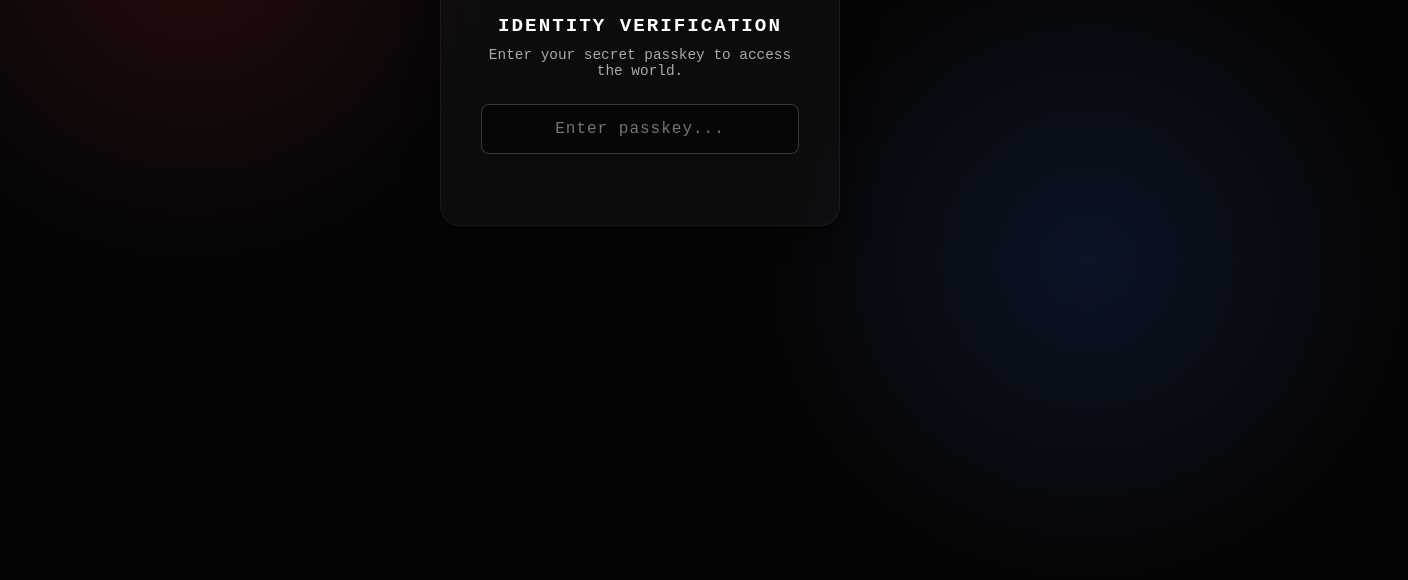
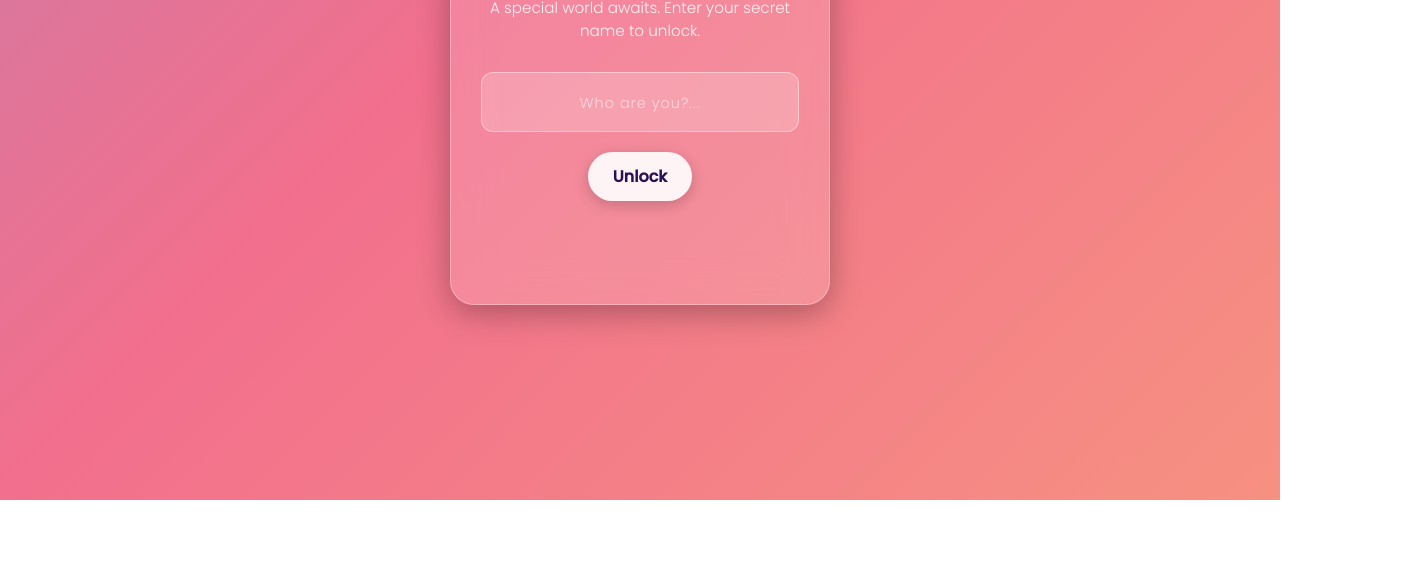
Before and after one commit to priteshhh01/Nakhrebaaj, a plain HTML site: page index.html in a window 1280 px wide. Shown: the part 300-880 px from the top of the page, 1408 px wide, since content can reach past the window. After the commit the page ends 800 px from the top, so only its background shows below. Drawn offline with nearby package versions, Linux system fonts and the light colour scheme; a web font is replaced by a local one.

Commit message:
Update index.html

```diff
--- a/index.html
+++ b/index.html
@@ -3,103 +3,110 @@
 <head>
     <meta charset="UTF-8">
     <meta name="viewport" content="width=device-width, initial-scale=1.0">
-    <title>Project GUPTI | Restricted Access</title>
+    <title>Project GUPTI | Secret Gateway</title>
     <!-- GSAP for smooth cinematic animations -->
     <script src="https://cdnjs.cloudflare.com/ajax/libs/gsap/3.12.2/gsap.min.js"></script>
+    <!-- Google Fonts for a more romantic, premium look -->
+    <link href="https://fonts.googleapis.com/css2?family=Playfair+Display:ital,wght@0,600;1,600&family=Poppins:wght@300;400;500&display=swap" rel="stylesheet">
     <style>
         * {
             margin: 0;
             padding: 0;
             box-sizing: border-box;
-            font-family: 'Courier New', Courier, monospace; /* Typewriter/Hacker vibe */
         }
 
         body {
-            background-color: #050505; /* Pitch Black */
+            /* Beautiful Romantic Gradient Background */
+            background: linear-gradient(135deg, #2b1055, #7597de, #f26f8d, #fbb873);
+            background-size: 400% 400%;
+            animation: gradientBG 15s ease infinite;
             height: 100vh;
             display: flex;
             justify-content: center;
             align-items: center;
             overflow: hidden;
-            position: relative;
+            font-family: 'Poppins', sans-serif;
         }
 
-        /* Cinematic Spidey Glow (Red & Blue) */
-        .glow-red {
-            position: absolute;
-            top: -10%;
-            left: -10%;
-            width: 50vw;
-            height: 50vw;
-            background: radial-gradient(circle, rgba(226, 54, 54, 0.15) 0%, rgba(0,0,0,0) 70%);
-            z-index: 0;
+        /* Smooth moving background animation */
+        @keyframes gradientBG {
+            0% { background-position: 0% 50%; }
+            50% { background-position: 100% 50%; }
+            100% { background-position: 0% 50%; }
         }
 
-        .glow-blue {
-            position: absolute;
-            bottom: -10%;
-            right: -10%;
-            width: 50vw;
-            height: 50vw;
-            background: radial-gradient(circle, rgba(43, 108, 226, 0.15) 0%, rgba(0,0,0,0) 70%);
-            z-index: 0;
-        }
-
-        /* Glassmorphism Card */
+        /* Premium Glassmorphism Card */
         .glass-box {
             position: relative;
             z-index: 10;
-            background: rgba(255, 255, 255, 0.03);
-            backdrop-filter: blur(16px);
-            -webkit-backdrop-filter: blur(16px);
-            border: 1px solid rgba(255, 255, 255, 0.05);
-            border-radius: 20px;
-            padding: 40px;
+            background: rgba(255, 255, 255, 0.15); /* Slightly brighter glass */
+            backdrop-filter: blur(20px);
+            -webkit-backdrop-filter: blur(20px);
+            border: 1px solid rgba(255, 255, 255, 0.3);
+            border-radius: 24px;
+            padding: 50px 30px;
             width: 90%;
-            max-width: 400px;
+            max-width: 380px;
             text-align: center;
-            box-shadow: 0 4px 30px rgba(0, 0, 0, 0.5);
+            box-shadow: 0 8px 32px 0 rgba(0, 0, 0, 0.3);
         }
 
         h2 {
+            font-family: 'Playfair Display', serif;
             color: #ffffff;
-            font-size: 1.2rem;
-            margin-bottom: 10px;
-            letter-spacing: 2px;
-            text-transform: uppercase;
+            font-size: 1.8rem;
+            margin-bottom: 12px;
+            text-shadow: 1px 1px 3px rgba(0,0,0,0.2);
         }
 
         p {
-            color: #aaaaaa;
-            font-size: 0.9rem;
-            margin-bottom: 25px;
+            color: rgba(255, 255, 255, 0.9);
+            font-size: 0.95rem;
+            margin-bottom: 30px;
+            font-weight: 300;
         }
 
+        /* Input field where text is VISIBLE */
         input {
             width: 100%;
-            padding: 15px;
-            background: rgba(0, 0, 0, 0.5);
-            border: 1px solid rgba(255, 255, 255, 0.2);
-            border-radius: 8px;
+            padding: 16px;
+            background: rgba(255, 255, 255, 0.2);
+            border: 1px solid rgba(255, 255, 255, 0.4);
+            border-radius: 12px;
             color: #fff;
-            font-size: 1rem;
+            font-size: 1.1rem;
             text-align: center;
             outline: none;
-            transition: 0.3s;
+            transition: all 0.3s ease;
+            font-family: 'Poppins', sans-serif;
+            font-weight: 500;
             letter-spacing: 1px;
         }
 
+        /* Placeholder color */
+        input::placeholder {
+            color: rgba(255, 255, 255, 0.6);
+            font-weight: 300;
+            font-size: 0.9rem;
+        }
+
         input:focus {
-            border-color: #e23636; /* Spidey Red Focus */
-            box-shadow: 0 0 15px rgba(226, 54, 54, 0.3);
+            background: rgba(255, 255, 255, 0.3);
+            border-color: #ffffff;
+            box-shadow: 0 0 20px rgba(255, 255, 255, 0.4);
+            transform: scale(1.02);
         }
 
         .error-msg {
-            color: #e23636;
-            font-size: 0.8rem;
+            color: #ffcccc;
+            font-size: 0.85rem;
             margin-top: 15px;
             opacity: 0;
-            font-weight: bold;
+            font-weight: 400;
+            background: rgba(255, 0, 0, 0.2);
+            padding: 8px;
+            border-radius: 8px;
+            border: 1px solid rgba(255,0,0,0.3);
         }
 
         /* Shake Animation for Wrong Password */
@@ -113,63 +120,88 @@
             30%, 50%, 70% { transform: translate3d(-4px, 0, 0); }
             40%, 60% { transform: translate3d(4px, 0, 0); }
         }
+
+        /* Enter Button (Added for better mobile UX) */
+        .submit-btn {
+            margin-top: 20px;
+            padding: 12px 25px;
+            background: rgba(255, 255, 255, 0.9);
+            color: #2b1055;
+            border: none;
+            border-radius: 30px;
+            font-size: 1rem;
+            font-weight: 600;
+            cursor: pointer;
+            transition: 0.3s;
+            font-family: 'Poppins', sans-serif;
+            box-shadow: 0 4px 15px rgba(0,0,0,0.2);
+        }
+
+        .submit-btn:active {
+            transform: scale(0.95);
+        }
     </style>
 </head>
 <body>
 
-    <div class="glow-red"></div>
-    <div class="glow-blue"></div>
+    <div class="glass-box" id="level1-box">
+        <h2>Secret Gateway</h2>
+        <p>A special world awaits. Enter your secret name to unlock.</p>
 
-    <div class="glass-box" id="level1-box">
-        <h2>Identity Verification</h2>
-        <p>Enter your secret passkey to access the world.</p>
+        <!-- Changed type to "text" so she can see what she types -->
+        <input type="text" id="passkey" placeholder="Who are you?..." autocomplete="off">
 
-        <input type="password" id="passkey" placeholder="Enter passkey..." autocomplete="off">
+        <button class="submit-btn" id="submit-btn">Unlock</button>
+
         <div class="error-msg" id="error">Wrong passkey! Dimaag lagao thoda 😂</div>
     </div>
 
     <script>
         const inputField = document.getElementById('passkey');
+        const submitBtn = document.getElementById('submit-btn');
         const errorMsg = document.getElementById('error');
         const glassBox = document.getElementById('level1-box');
 
-        // Typing logic (Reveal text slightly then mask, or just use type="text" if you want her to see it)
-        // I kept type="password" to build mystery. She will type it blind.
-
-        inputField.addEventListener('keypress', function (e) {
-            if (e.key === 'Enter') {
+        function checkPassword() {
             const val = inputField.value.trim().toLowerCase();
 
             if (val === 'nakhrebaaz') {
-                    // CORRECT PASSWORD - God Level GSAP Animation
+                // CORRECT PASSWORD - Smooth cinematic exit
                 errorMsg.style.opacity = '0';
-                    inputField.style.borderColor = '#2b6ce2'; // Spidey Blue
-                    inputField.style.boxShadow = '0 0 15px rgba(43, 108, 226, 0.5)';
+                inputField.style.borderColor = '#ffffff';
+                inputField.style.background = 'rgba(255, 255, 255, 0.5)';
 
-                    // Cinematic fade out and scale up (Web jump effect)
+                // Cinematic fade out and scale up
                 gsap.to(glassBox, {
-                        scale: 1.5,
+                    scale: 1.2,
                     opacity: 0,
-                        duration: 1.2,
-                        ease: "power4.inOut",
+                    duration: 1,
+                    ease: "power2.inOut",
                     onComplete: () => {
-                            // Yahan hum Level 2 load karenge (abhi alert daal raha hu test ke liye)
-                            alert("BHOOM! Web shot fired! Level 2 unlocked.");
+                        alert("Access Granted! Level 2 incoming...");
                         // window.location.href = "level2.html";
                     }
                 });
             } else {
                 // WRONG PASSWORD - Shake and show tease
                 errorMsg.style.opacity = '1';
-                    inputField.style.borderColor = '#e23636';
                 glassBox.classList.remove('shake');
-                    // Trigger reflow to restart animation
-                    void glassBox.offsetWidth;
+                void glassBox.offsetWidth; // Trigger reflow
                 glassBox.classList.add('shake');
-                    inputField.value = ''; // clear input
+                inputField.value = ''; // clear input so she tries again
             }
         }
+
+        // Allow pressing Enter on keyboard
+        inputField.addEventListener('keypress', function (e) {
+            if (e.key === 'Enter') {
+                checkPassword();
+            }
         });
+
+        // Allow tapping the Unlock button
+        submitBtn.addEventListener('click', checkPassword);
+
     </script>
 </body>
 </html>
```
Lines whose indentation alone changed are shown as unchanged.
